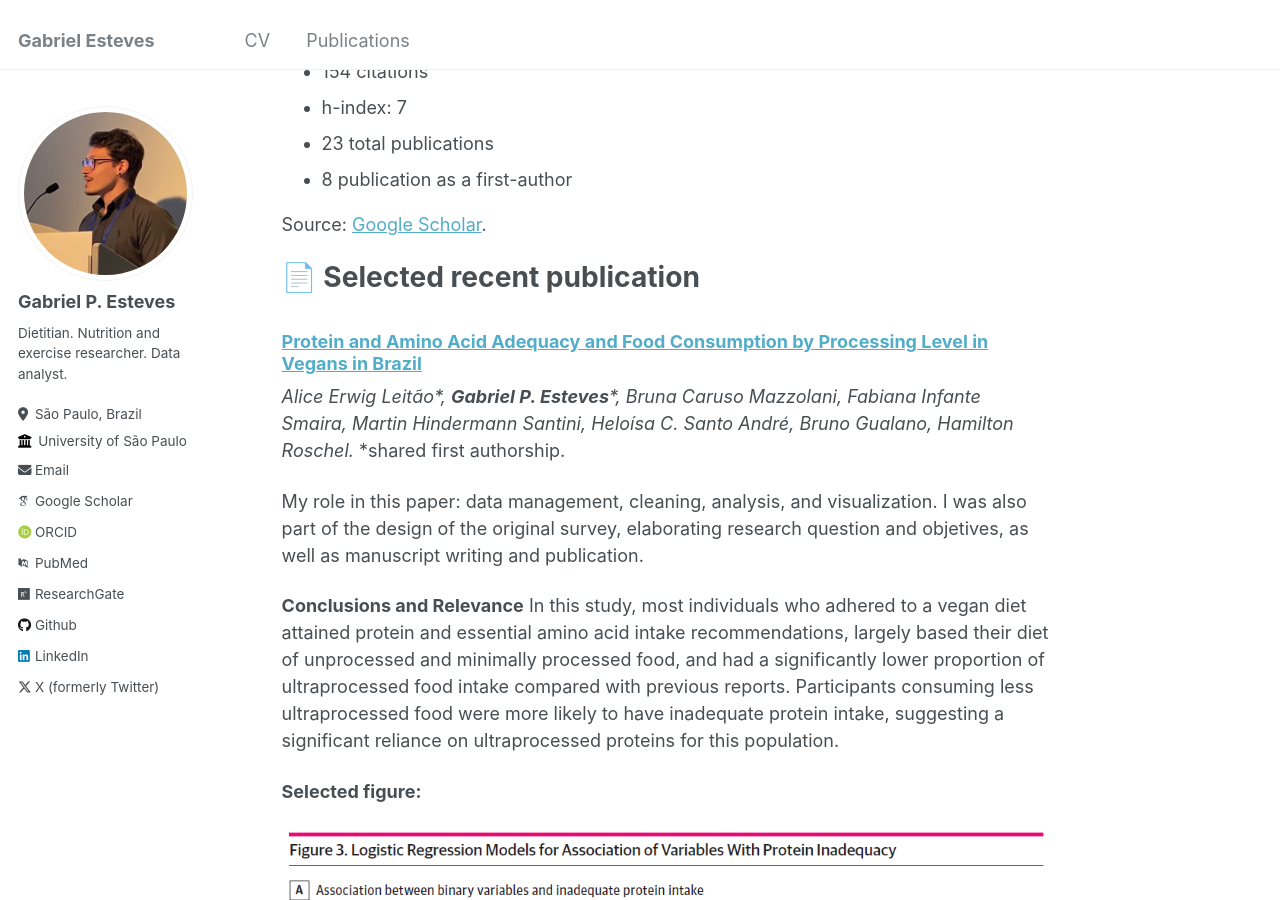
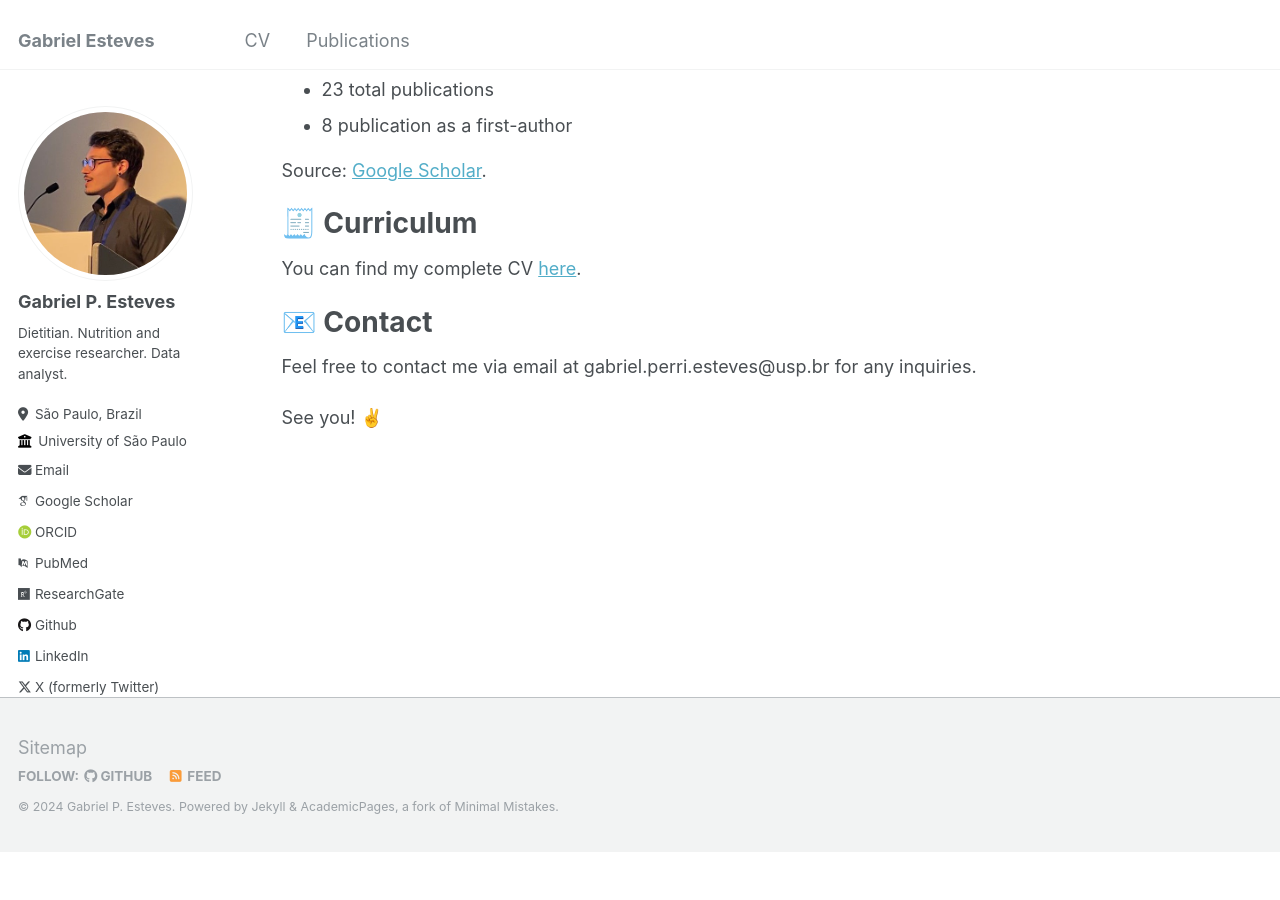
Before and after one commit to gp-esteves/gp-esteves.github.io, a Jekyll site: the page built from _pages/about.md, in a window 1280 px wide and 900 px high, scrolled down 579 px. Built offline with Jekyll 4.4.1, drawn with Linux system fonts in a browser that asks for light colours; some web fonts are replaced; after the commit the page ends 1432 px from its top, so only the background shows below that.

Commit message:
Update about.md
...

```diff
--- a/_pages/about.md
+++ b/_pages/about.md
@@ -6,7 +6,6 @@ redirect_from:
   - /about/
   - /about.html
 ---
-<br/><br/>
 🍎 I hold a Bachelor's degree in Nutrition and Metabolism from the University of São Paulo (USP).
 
 🎓 I'm currently a Ph.D. candidate USP, and member of the Applied Physiology & Nutrition Research Group, as part of the Center of Lifestyle Medicine.
@@ -25,21 +24,6 @@ As of August 4, 2024:
 
 Source: [Google Scholar](https://scholar.google.com/citations?user=GSrbd_0AAAAJ&hl=en).
 
-
-📄 Selected recent publication
-======
-### [Protein and Amino Acid Adequacy and Food Consumption by Processing Level in Vegans in Brazil](https://jamanetwork.com/journals/jamanetworkopen/fullarticle/2820203)
-_Alice Erwig Leitão*, **Gabriel P. Esteves***, Bruna Caruso Mazzolani, Fabiana Infante Smaira, Martin Hindermann Santini, Heloísa C. Santo André, Bruno Gualano, Hamilton Roschel._
-*shared first authorship.
-
-My role in this paper: data management, cleaning, analysis, and visualization. I was also part of the design of the original survey, elaborating research question and objetives, as well as manuscript writing and publication.
-
-**Conclusions and Relevance**  In this study, most individuals who adhered to a vegan diet attained protein and essential amino acid intake recommendations, largely based their diet of unprocessed and minimally processed food, and had a significantly lower proportion of ultraprocessed food intake compared with previous reports. Participants consuming less ultraprocessed food were more likely to have inadequate protein intake, suggesting a significant reliance on ultraprocessed proteins for this population.
-
-**Selected figure:**
-
-![Selected figure from publication](/images/jama_paper_figure.png)
-
 🧾 Curriculum
 ======
 You can find my complete CV [here](https://gp-esteves.github.io/cv).
```
